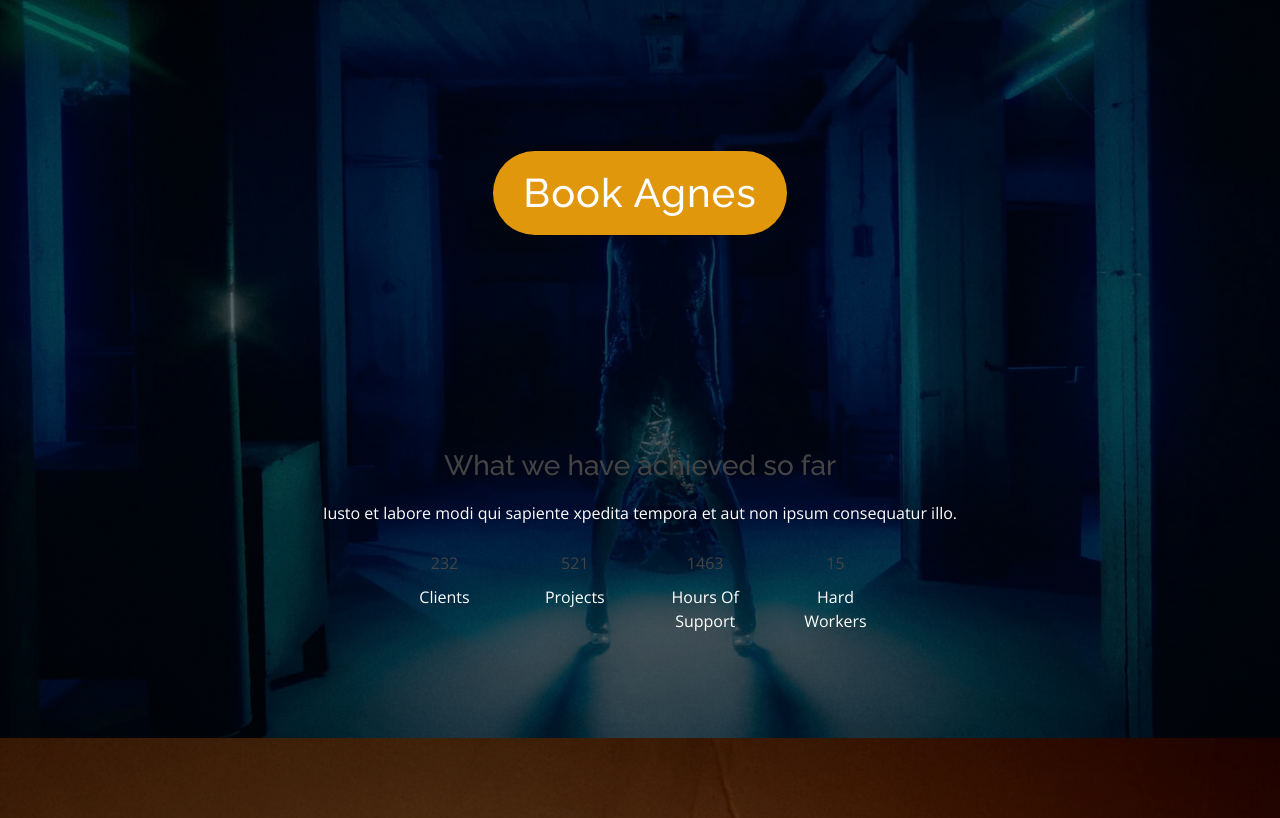
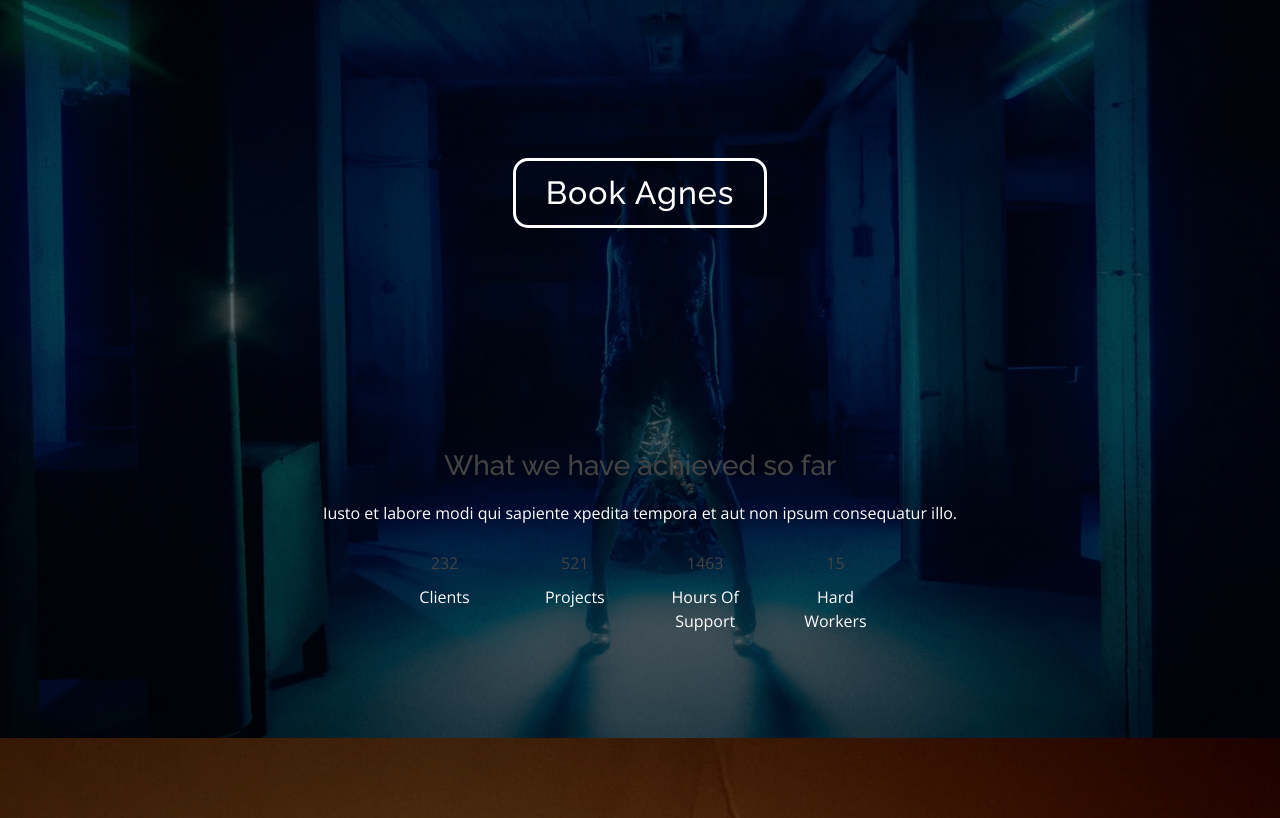
Before and after one commit to hasuwini77/AgnesHustler, a plain HTML site: page index.html in a window 1280 px wide. Shown: the part 942-1760 px from the top of the page. Drawn offline with nearby package versions, Linux system fonts and the light colour scheme.

Commit message:
updated cta button style too

```diff
--- a/assets/css/style.css
+++ b/assets/css/style.css
@@ -730,20 +730,22 @@ section {
 .cta-btn {
   font-family: "Raleway", sans-serif;
   font-weight: 500;
-  font-size: 2.5rem;
+  font-size: 2rem;
   letter-spacing: 1px;
   display: inline-block;
-  padding: 12px 30px;
-  border-radius: 2px;
-  transition: 0.5s;
+  padding: 8px 30px;
   margin: 10px;
-  background: #e1970c;
-  color: #fff;
-  border-radius: 50px;
+  background-color: transparent;
+  color: white;
+  border: white solid 3px;
+  border-radius: 15px;
+  transition: all 0.6s;
 }
 
 .cta-btn:hover {
-  background: #d89e0a;
+  background-color: #ed9326;
+  color: white;
+  scale: 1.1;
 }
 
 @media (max-width: 1024px) {
```
